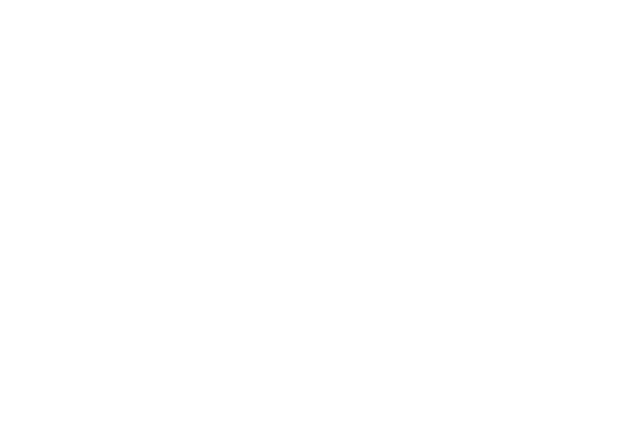
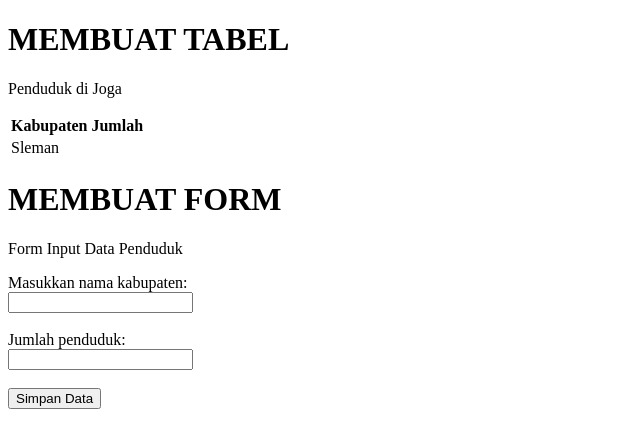
Before and after one commit to hidayahrenazr/praktikum-2, a plain HTML site: page index.html in a window 1280 px wide. Shown: the whole page, without its empty margins (0-640 px from the left). Drawn offline with Linux system fonts and the light colour scheme.

Commit message:
update perubahan

```diff
--- a/index.html
+++ b/index.html
@@ -4,8 +4,48 @@
     <meta charset="UTF-8">
     <meta name="viewport" content="width=device-width, initial-scale=1.0">
     <title>Pertemuan 2 - HTML & CSS Lanjutan</title>
+    <link rel="stylesheet" href="style.css">
 </head>
 <body>
+    <h1>MEMBUAT TABEL</h1>
+    <p>Penduduk di Joga</p>
+    <table>
+        <thead>
+            <tr>
+                <th>Kabupaten</th>
+                <th>Jumlah</th>
+            </tr>
+        </thead>
+        <tbody>
+            <tr>
+                <td>Sleman</td>
+            </tr>
+        </tbody>
+    </table>
 
+
+    <h1>MEMBUAT FORM</h1>
+    <p>Form Input Data Penduduk</p>
+    <form action="#">
+        <div>
+            <div>
+                <label for="namaKabupaten">Masukkan nama kabupaten:</label> <br>
+                <input type="text" name="namaKabupaten" id="namaKabupaten">
+            </div>
+
+            <br>
+
+            <div>
+                <label for="jumlahPenduduk">Jumlah penduduk:</label> <br>
+                <input type="number" name="jumlahPenduduk" id="jumlahPenduduk">
+            </div>
+
+            <br>
+
+            <div>
+                <input type="button" value="Simpan Data">
+            </div>
+        </div>
+    </form>
 </body>
 </html>
```
